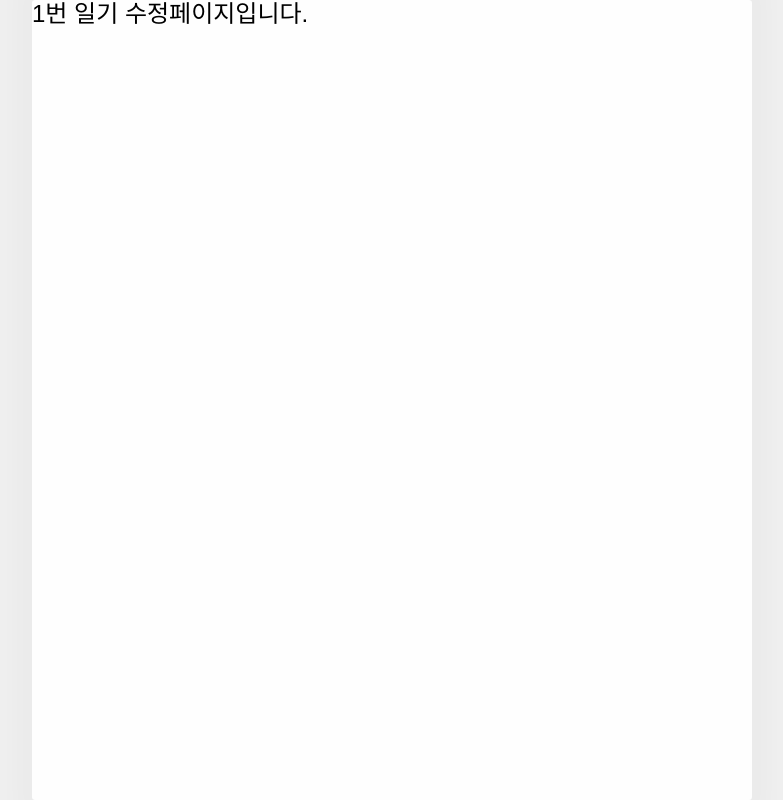
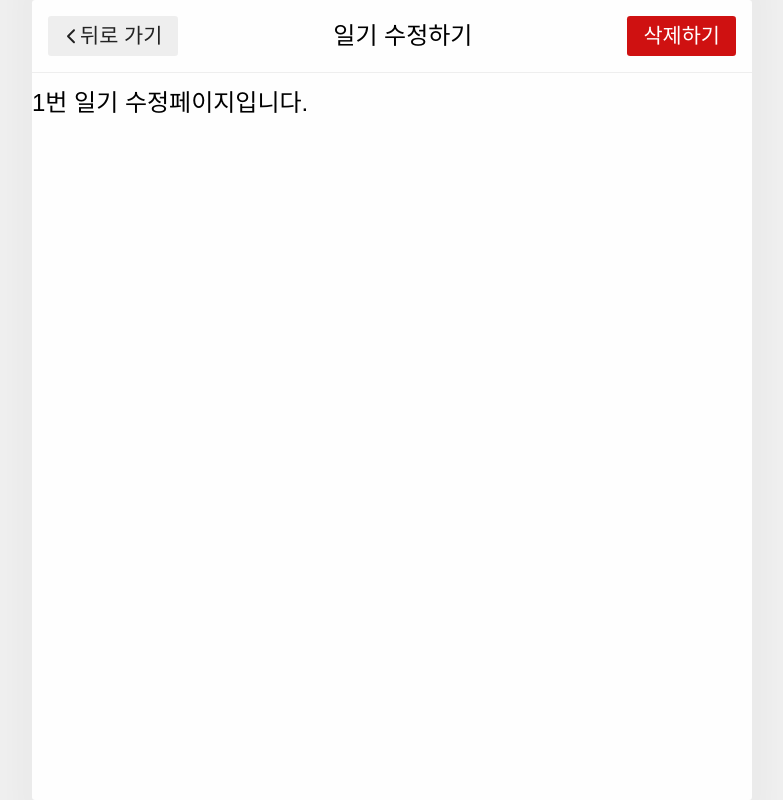
Before and after one commit to hotteokButler/my_diary, a React (Vite) app in the folder my_diary/: page /edit/1 in a window 1280 px wide. Shown: the whole page, without its empty margins (248-1031 px from the left). Built offline with nearby package versions, Linux system fonts and the light colour scheme; a web font is replaced by a local one.

Commit message:
수정페이지 헤더 추가

```diff
--- a/my_diary/src/components/Header/index.jsx
+++ b/my_diary/src/components/Header/index.jsx
@@ -9,9 +9,17 @@ function Header({ header }) {
 
   return (
     <S.HeaderWarp>
-      {header.leftChild && <Button onClick={header.leftChildFn && header.leftChildFn} text={header.leftChild} type="DEFAULT" />}
+      {header.leftChild && (
+        <Button onClick={header.leftChildFn && header.leftChildFn} text={header.leftChild} type={header.leftType ? header.leftType : 'DEFAULT'} />
+      )}
       <S.HeaderDate>{header.title || ''}</S.HeaderDate>
-      {header.rightChild && <Button onClick={header.rightChildFn && header.rightChildFn} text={header.rightChild} type="DEFAULT" />}
+      {header.rightChild && (
+        <Button
+          onClick={header.rightChildFn && header.rightChildFn}
+          text={header.rightChild}
+          type={header.rightType ? header.rightType : 'DEFAULT'}
+        />
+      )}
     </S.HeaderWarp>
   );
 }
--- a/my_diary/src/pages/Edit/index.jsx
+++ b/my_diary/src/pages/Edit/index.jsx
@@ -1,12 +1,32 @@
-import React from 'react';
-import { useParams } from 'react-router';
+import React, { useContext } from 'react';
+import { FaChevronLeft } from 'react-icons/fa6';
+import { useNavigate, useParams } from 'react-router';
 
 import MainLayout from '../../layout/MainLayout';
+import { DiaryDispatchContext } from '../../stores/DiaryDispatchContext';
 
 function Eidt() {
   const params = useParams();
+  const navigate = useNavigate();
+  const dispatchFn = useContext(DiaryDispatchContext);
 
-  return <MainLayout>{params.id}번 일기 수정페이지입니다.</MainLayout>;
+  const headerData = {
+    title: '일기 수정하기',
+    leftChildFn: () => navigate(-1),
+    leftChild: (
+      <>
+        <FaChevronLeft /> <span>뒤로 가기</span>
+      </>
+    ),
+    rightChild: '삭제하기',
+    rightType: 'NEGATIVE',
+    rightChildFn: () => {
+      dispatchFn.onDelete(params.id);
+      navigate(-1, { replace: true });
+    },
+  };
+
+  return <MainLayout headerData={headerData}>{params.id}번 일기 수정페이지입니다.</MainLayout>;
 }
 
 export default Eidt;
```
